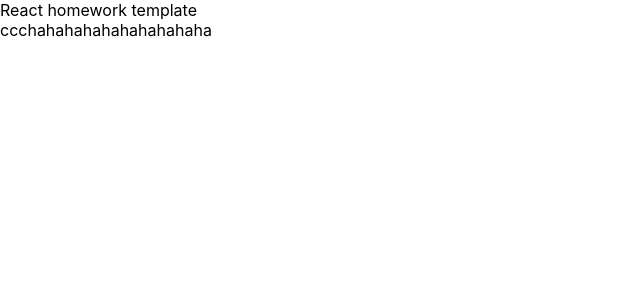
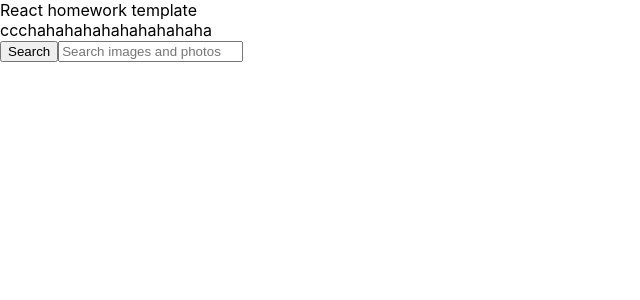
Before and after one commit to oleksandrmaliy/goit-react-hw-04-image-finder, a React (Create React App) app: page / in a window 1280 px wide. Shown: the top 300 px of the page, without its empty margins (0-640 px from the left). Built offline with nearby package versions, Linux system fonts and the light colour scheme.

Commit message:
Searchbar added

```diff
--- a/src/components/App.jsx
+++ b/src/components/App.jsx
@@ -1,19 +1,22 @@
-export const App = () => {
+import React, { Component } from "react";
+import Searchbar from "./Searchbar";
+
+
+export class App extends Component {
+
+  state = {
+
+  }
+
+  render() {
+
+
   return (
-    <div
-      // style={{
-      //   height: '100vh',
-      //   display: 'flex',
-      //   justifyContent: 'center',
-      //   alignItems: 'center',
-      //   fontSize: 40,
-      //   color: '#010101'
-      // }}
-    >
+    <div>
       React homework template <br/>
       ccchahahahahahahahahaha
-      {/* <Searchbar>1</Searchbar>
-      <ImageGallery>2</ImageGallery>
+      <Searchbar>1</Searchbar>
+      {/* <ImageGallery>2</ImageGallery>
       <ImageGalleryItem>3</ImageGalleryItem>
       <Loader>4</Loader>
       <Button>5</Button>
@@ -21,4 +24,4 @@
     </div>
 
   );
-};
+}};
--- a/src/components/Searchbar/Searchbar.jsx
+++ b/src/components/Searchbar/Searchbar.jsx
@@ -1,77 +1,54 @@
-// import React, {Component} from "react";
+import React, {Component} from "react";
 // import PropTypes from 'prop-types';
 // import { nanoid } from 'nanoid';
 // import { Formik, ErrorMessage } from "formik";
 // import * as yup from 'yup';
-// import {FormStyled, FieldStyled, LabelStyled} from './Form.styled'
-
+// import {} from './Form.styled'
 // const schema = yup.object().shape({
 //   name: yup.string().required(),
 //   number: yup.number().min(1000000).max(9999999).integer().required(),
 // })
 
-// class ContactForm extends Component {
-//     state = {
-//         name: '',
-//         number: ''
-//     }
 
-    // handleChange = event => {
-    //     const {name, value} = event.currentTarget;
-    //     this.setState( {[name]: value} );
-    //   }
 
-    // handleSubmit = (values, {resetForm}) => {
 
-    //     const { name, number } = values;
-    //     const contact = ({
-    //       id: nanoid(5), name: name, number: number
-    //     })
-    //     this.props.addContact(contact);
-    //     // this.reset();
-    //     resetForm();
-    //   }
 
-      // reset = () => {
-      //   this.setState({
-      //       name: '',
-      //       number: ''
-      //   });
-      // };
+class Searchbar extends Component {
+    state = {
 
-//     render(){
-//         // const { name, number } = this.state;
-//     return (
-//           <div>
-//             <Formik initialValues={this.state} onSubmit={this.handleSubmit} validationSchema={schema}>
-//               <FormStyled autoComplete='off'>
-//                 <LabelStyled>
-//                 <label htmlFor="name">
-//                   Name <br/>
-//                   <FieldStyled type="text" name="name" required /><br/>
-//                   <ErrorMessage name="name" />
-//                 </label>
-//                 </LabelStyled>
-//                 <LabelStyled>
-//                 <label htmlFor="number">
-//                   Phone <br/>
-//                   <FieldStyled type="tel" name="number" required /><br/>
-//                   <ErrorMessage name="number" />
-//                 </label>
-//                 </LabelStyled>
-//                 <button type='submit'>Add contact</button>
-//               </FormStyled>
-//             </Formik>
-//           </div>
-//    )}}
+    }
 
-// export default ContactForm;
 
-// ContactForm.propTypes = {
-//      addContact: PropTypes.func.isRequired,
+
+    render(){
+        // const { name, number } = this.state;
+    return (
+<header class="searchbar">
+  <form class="form">
+    <button type="submit" class="button">
+      <span class="button-label">Search</span>
+    </button>
+
+    <input
+      class="input"
+      type="text"
+      autocomplete="off"
+      autofocus
+      placeholder="Search images and photos"
+    />
+  </form>
+</header>
+
+   )}}
+
+export default Searchbar;
+
+// Searchbar.propTypes = {
+//     //  addContact: PropTypes.func.isRequired,
 //      };
 
 
 
 // const key = 36683079-f7ca8efdb46bf14669a93b6f2;
-const x = 5;
+
+// const zzz = 'https:/pixabay.com/api/?q=cat&page=1&key=your_key&image_type=photo&orientation=horizontal&per_page=12';
--- a/src/components/Searchbar/index.js
+++ b/src/components/Searchbar/index.js
@@ -1 +1 @@
-export { default } from './1';
+export { default } from './Searchbar';
```
